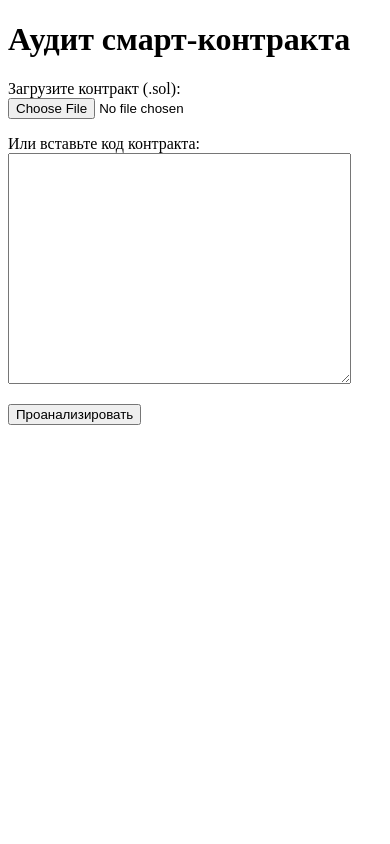
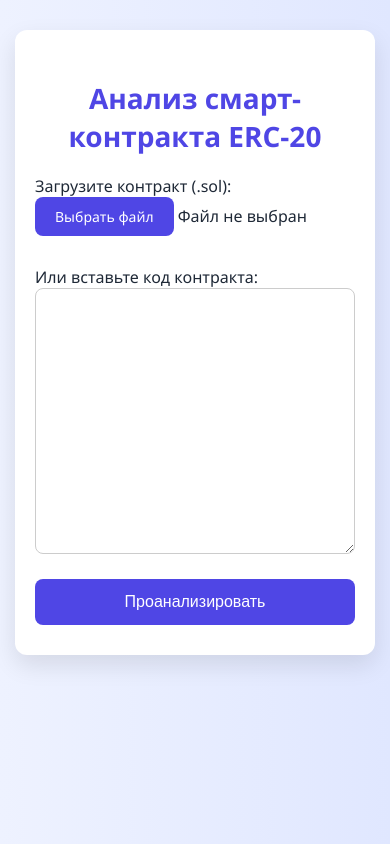
Before and after one commit to ZakaZuka/diplomka, a Django app: page / in a window 390 px wide. Run offline with Django 5.2, Linux system fonts and the light colour scheme.

Commit message:
21.04.2025

```diff
--- a/audit/audit/settings.py
+++ b/audit/audit/settings.py
@@ -116,6 +116,7 @@ USE_TZ = True
 # https://docs.djangoproject.com/en/5.2/howto/static-files/
 
 STATIC_URL = 'static/'
+STATICFILES_DIRS = [BASE_DIR / "static"]
 
 # Default primary key field type
 # https://docs.djangoproject.com/en/5.2/ref/settings/#default-auto-field
--- a/audit/contracts/forms.py
+++ b/audit/contracts/forms.py
@@ -2,7 +2,15 @@
 from django import forms
 
 class ContractUploadForm(forms.Form):
-    contract_file = forms.FileField(label='Загрузите контракт (.sol)', required=False)
+    contract_file = forms.FileField(
+        label='Загрузите контракт (.sol)',
+        required=False,
+        widget=forms.ClearableFileInput(attrs={
+            'id': 'file-upload',
+            'style': 'display: none;'
+        })
+    )
+
     contract_code = forms.CharField(
         label='Или вставьте код контракта',
         widget=forms.Textarea(attrs={'rows': 15}),
--- a/audit/contracts/logic/analyzer.py
+++ b/audit/contracts/logic/analyzer.py
@@ -1,3 +1,4 @@
+
 import openai
 from slither import Slither
 
--- /dev/null
+++ b/audit/contracts/static/styles.css
@@ -0,0 +1,173 @@
+:root {
+    --primary-color: #4f46e5;
+    --secondary-color: #6366f1;
+    --background: linear-gradient(to right, #eef2ff, #e0e7ff);
+    --font-color: #1f2937;
+    --border-radius: 12px;
+}
+
+* {
+    box-sizing: border-box;
+}
+
+body {
+    margin: 0;
+    padding: 0;
+    font-family: 'Segoe UI', Tahoma, Geneva, Verdana, sans-serif;
+    background: var(--background);
+    color: var(--font-color);
+}
+
+.container {
+    max-width: 800px;
+    margin: 60px auto;
+    background-color: white;
+    border-radius: var(--border-radius);
+    padding: 40px 30px;
+    box-shadow: 0 10px 25px rgba(0, 0, 0, 0.1);
+    animation: fadeIn 0.6s ease;
+}
+
+h1 {
+    text-align: center;
+    font-size: 28px;
+    color: var(--primary-color);
+    margin-bottom: 20px;
+}
+
+form p {
+    margin-bottom: 20px;
+}
+
+input[type="file"] {
+    width: 100%;
+    padding: 10px;
+    border-radius: 8px;
+    border: 1px solid #ccc;
+    transition: border-color 0.3s;
+}
+
+input[type="file"]:focus {
+    border-color: var(--primary-color);
+    outline: none;
+}
+
+button {
+    width: 100%;
+    background: var(--primary-color);
+    color: white;
+    border: none;
+    padding: 14px;
+    font-size: 16px;
+    border-radius: 8px;
+    cursor: pointer;
+    transition: background 0.3s ease;
+}
+
+button:hover {
+    background: var(--secondary-color);
+}
+
+h2 {
+    margin-top: 40px;
+    font-size: 22px;
+    color: var(--primary-color);
+}
+
+pre {
+    background-color: #f3f4f6;
+    padding: 20px;
+    border-radius: 10px;
+    overflow-x: auto;
+    white-space: pre-wrap;
+    word-wrap: break-word;
+    font-family: 'Courier New', Courier, monospace;
+    font-size: 14px;
+}
+
+.error-message {
+    color: red;
+    font-size: 14px;
+    margin-top: 5px;
+}
+
+@keyframes fadeIn {
+    from {
+        opacity: 0;
+        transform: translateY(20px);
+    }
+    to {
+        opacity: 1;
+        transform: translateY(0);
+    }
+}
+
+@media (max-width: 640px) {
+    .container {
+        margin: 30px 15px;
+        padding: 30px 20px;
+    }
+}
+.form-group {
+    margin-bottom: 20px;
+}
+
+textarea {
+    width: 100%;
+    padding: 12px;
+    font-size: 14px;
+    border-radius: 8px;
+    border: 1px solid #ccc;
+    resize: vertical;
+    transition: border-color 0.3s;
+}
+
+textarea:focus {
+    border-color: var(--primary-color);
+    outline: none;
+}
+
+.issue-box {
+    background-color: #f9fafb;
+    border-left: 5px solid var(--primary-color);
+    padding: 15px 20px;
+    border-radius: 10px;
+    margin-bottom: 20px;
+    animation: fadeIn 0.5s ease-in-out;
+}
+
+.impact-high {
+    color: #dc2626;
+    font-weight: bold;
+}
+
+.impact-medium {
+    color: #f97316;
+    font-weight: bold;
+}
+
+.impact-low {
+    color: #facc15;
+    font-weight: bold;
+}
+
+.impact-info {
+    color: #4b5563;
+    font-weight: bold;
+}
+
+.custom-file-button {
+    display: inline-block;
+    background-color: var(--primary-color);
+    color: white;
+    padding: 10px 20px;
+    border-radius: 8px;
+    cursor: pointer;
+    transition: background 0.3s ease;
+    font-size: 14px;
+    margin-bottom: 10px;
+}
+
+.custom-file-button:hover {
+    background-color: var(--secondary-color);
+}
--- /dev/null
+++ b/audit/contracts/static/validate.js
@@ -0,0 +1,29 @@
+function validateFile() {
+    const fileInput = document.querySelector('input[type="file"]');
+    const errorDiv = document.getElementById('file-error');
+    const file = fileInput.files[0];
+    if (!file) return true;
+
+    const allowedExtensions = ['sol', 'txt'];
+    const fileExtension = file.name.split('.').pop().toLowerCase();
+
+    if (!allowedExtensions.includes(fileExtension)) {
+        errorDiv.textContent = "Неподдерживаемый формат файла. Разрешены только .sol и .txt";
+        return false;
+    }
+
+    errorDiv.textContent = "";
+    return true;
+}
+
+document.addEventListener("DOMContentLoaded", function () {
+    const fileInput = document.getElementById("file-upload");
+    const fileNameSpan = document.getElementById("file-name");
+
+    if (fileInput) {
+        fileInput.addEventListener("change", function () {
+            const file = fileInput.files[0];
+            fileNameSpan.textContent = file ? file.name : "Файл не выбран";
+        });
+    }
+});
--- a/audit/contracts/templates/contracts/upload.html
+++ b/audit/contracts/templates/contracts/upload.html
@@ -1,21 +1,68 @@
+{% load static %}
 <!DOCTYPE html>
-<html lang="en">
+<html lang="ru">
 <head>
     <meta charset="UTF-8">
-    <title>Загрузка смарт-контракта</title>
+    <title>Анализ смарт-контракта</title>
+    <link rel="stylesheet" href="{% static 'styles.css' %}">
+    <script src="{% static 'validate.js' %}" defer></script>
 </head>
 <body>
-    <h1>Аудит смарт-контракта</h1>
+    <div class="container">
+        <h1>Анализ смарт-контракта ERC-20</h1>
 
-    <form method="post" enctype="multipart/form-data">
-        {% csrf_token %}
-        {{ form.as_p }}
-        <button type="submit">Проанализировать</button>
-    </form>
+        <form method="post" enctype="multipart/form-data" onsubmit="return validateFile()">
+            {% csrf_token %}
 
-    {% if result %}
-        <h2>Результаты анализа:</h2>
-        <pre>{{ result }}</pre>
-    {% endif %}
+            <div class="form-group">
+                {{ form.contract_file.label_tag }}
+                {{ form.contract_file }}
+                <label for="file-upload" class="custom-file-button">
+                    Выбрать файл
+                </label>
+                <span id="file-name">Файл не выбран</span>
+
+                <div id="file-error" class="error-message"></div>
+            </div>
+
+            <div class="form-group">
+                {{ form.contract_code.label_tag }}
+                {{ form.contract_code }}
+            </div>
+
+            {% if form.errors %}
+                <div class="error-message">
+                    {{ form.errors.contract_file }}
+                    {{ form.errors.contract_code }}
+                    {{ form.non_field_errors }}
+                </div>
+            {% endif %}
+
+            <button type="submit">Проанализировать</button>
+        </form>
+
+        {% if result %}
+            <h2>Результаты анализа</h2>
+            {% for issue in result %}
+                <div class="issue-box">
+                    <p><strong>Проверка:</strong> {{ issue.check }}</p>
+                    <p><strong>Описание:</strong> {{ issue.description }}</p>
+                    <p>
+                        <strong>Уровень риска:</strong>
+                        <span class="{% if issue.impact == 'критический' %}impact-high
+                                      {% elif issue.impact == 'средний' %}impact-medium
+                                      {% elif issue.impact == 'низкий' %}impact-low
+                                      {% else %}impact-info{% endif %}">
+                            {{ issue.impact }}
+                        </span>
+                    </p>
+                    {% if issue.elements %}
+                        <p><strong>Затрагиваемые элементы:</strong> {{ issue.elements|join:", " }}</p>
+                    {% endif %}
+                    <p><strong>Местоположение:</strong> {{ issue.location }}</p>
+                </div>
+            {% endfor %}
+        {% endif %}
+    </div>
 </body>
 </html>
```
